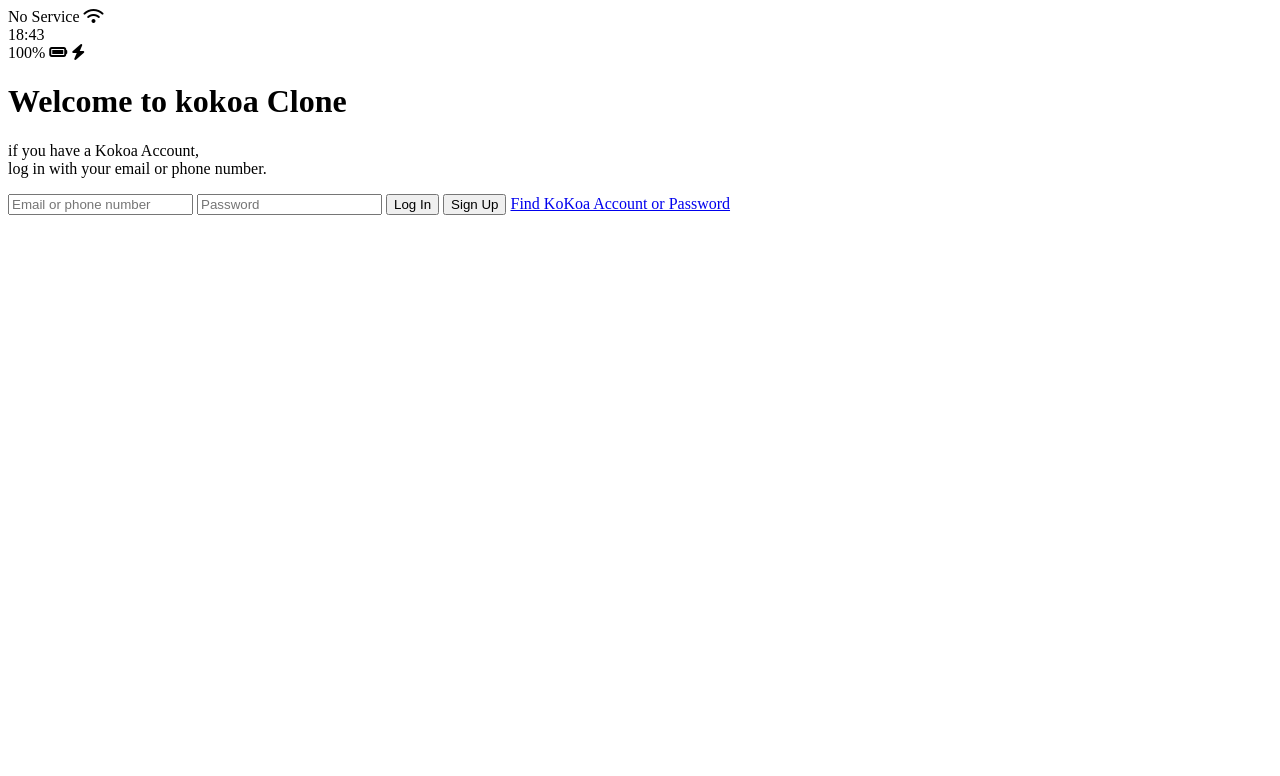
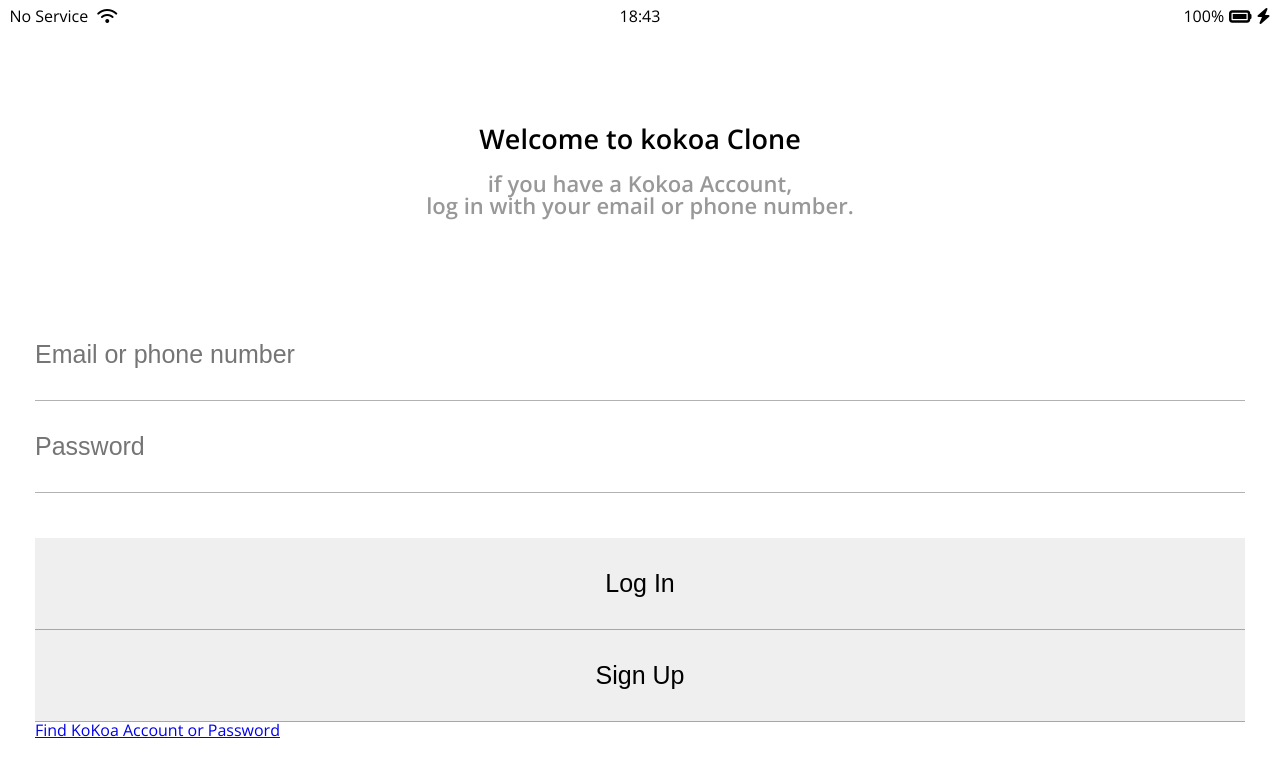
Before and after one commit to WinIDOfJang/kokoa-clone-2022, a plain HTML site: page index.html in a window 1280 px wide. Drawn offline with nearby package versions, Linux system fonts and the light colour scheme.

Commit message:
css 추가 진행

```diff
--- /dev/null
+++ b/css/reset.css
@@ -0,0 +1,52 @@
+/* http://meyerweb.com/eric/tools/css/reset/
+   v2.0 | 20110126
+   License: none (public domain)
+*/
+
+html, body, div, span, applet, object, iframe,
+h1, h2, h3, h4, h5, h6, p, blockquote, pre,
+a, abbr, acronym, address, big, cite, code,
+del, dfn, em, img, ins, kbd, q, s, samp,
+small, strike, strong, sub, sup, tt, var,
+b, u, i, center,
+dl, dt, dd, ol, ul, li,
+fieldset, form, label, legend,
+table, caption, tbody, tfoot, thead, tr, th, td,
+article, aside, canvas, details, embed,
+figure, figcaption, footer, header, hgroup,
+menu, nav, output, ruby, section, summary,
+time, mark, audio, video {
+	margin: 0;
+	padding: 0;
+	border: 0;
+	font-size: 100%;
+	font: inherit;
+	vertical-align: baseline;
+}
+/* HTML5 display-role reset for older browsers */
+article, aside, details, figcaption, figure,
+footer, header, hgroup, menu, nav, section {
+	display: block;
+}
+body {
+	line-height: 1;
+}
+ol, ul {
+	list-style: none;
+}
+blockquote, q {
+	quotes: none;
+}
+blockquote:before, blockquote:after,
+q:before, q:after {
+	content: '';
+	content: none;
+}
+table {
+	border-collapse: collapse;
+	border-spacing: 0;
+}
+
+input:focus {
+	outline: none;
+}
--- /dev/null
+++ b/css/status.css
@@ -0,0 +1,28 @@
+.status-bar {
+    display: flex;
+    justify-content: center;
+    padding: 8px 3px;
+}
+
+.status-bar__column {
+    width: 33%;
+}
+
+.status-bar__column:first-child span {
+    margin-right: 5px;
+}
+
+.status-bar__column:nth-child(2) {
+    display: flex;
+    justify-content: center;
+}
+
+.status-bar__column:last-child {
+    display: flex;
+    justify-content: flex-end;
+    align-items: center;
+}
+
+.status-bar__column .fa-battery-full {
+    margin: 0px 5px;
+}
--- /dev/null
+++ b/css/style.css
@@ -0,0 +1,52 @@
+@import url("https://fonts.googleapis.com/css2?family=Open+Sans:wght@400;600&display=swap");
+@import "reset.css";
+@import "variables.css";
+@import "status.css";
+
+body {
+    font-family: "Open Sans", sans-serif;
+}
+
+.welcome-header {
+    margin: 93px 0px;
+    text-align: center;
+    display: flex;
+    flex-direction: column;
+    align-items: center;
+}
+
+.welcome-header__title {
+    margin-bottom: 20px;
+    font-size: 27px;
+    font-weight: bold;
+}
+
+.welcome-header__text {
+    width: 71%;
+    font-size: 22px;
+    font-weight: bold;
+    opacity: 0.4;
+}
+
+#login-form {
+    display: flex;
+    flex-direction: column;
+    margin: 0px 35px;
+}
+
+#login-form input {
+    border: none;
+    border-bottom: 1px solid rgba(0, 0, 0, 0.3);
+    padding: 31px 0px;
+    font-size: 25px;
+    transition: border-color 0.3s ease-in-out;
+}
+
+#login-form input[type="password"] {
+    margin-bottom: 45px;
+}
+
+#login-form input:focus {
+    color: rgba(0, 0, 0, 0.3);
+    border-color: var(--yellow);
+}
--- /dev/null
+++ b/css/variables.css
@@ -0,0 +1,3 @@
+:root {
+    --yellow: #fae100;
+  }
--- a/index.html
+++ b/index.html
@@ -1,13 +1,14 @@
 <!DOCTYPE html>
 <html lang="en">
 <head>
+    <link rel="stylesheet" href="css/style.css">
     <meta charset="UTF-8">
     <meta http-equiv="X-UA-Compatible" content="IE=edge">
     <meta name="viewport" content="width=device-width, initial-scale=1.0">
     <title>Welcomes to kokoa Talk</title>
 </head>
 <body>
-    <div id="status-bar">
+    <div class="status-bar">
         <div class="status-bar__column">
             <span>No Service</span>
             <!-- TODO: wifi icon -->
@@ -20,7 +21,7 @@
             <!-- rock icon -->
             <span>100%</span>
             <!-- battery icon -->
-            <i class="fas fa-battery-full"></i>
+            <i class="fas fa-battery-full fa-lg"></i>
             <!-- lightning icon -->
             <i class="fas fa-bolt"></i>
         </div>
```
